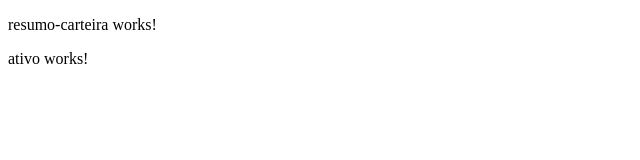
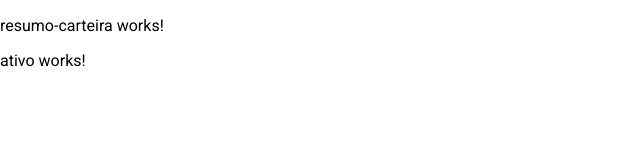
Before and after one commit to beritcarvalho/CarteiraBalanceada.Web, an Angular app in the folder CarteiraBalanceada.Web/: page / in a window 1280 px wide. Shown: the top 160 px of the page, without its empty margins (0-640 px from the left). Built offline with nearby package versions, Linux system fonts and the light colour scheme.

Commit message:
- Adicionado Angular Material 18.1.0

```diff
--- a/CarteiraBalanceada.Web/angular.json
+++ b/CarteiraBalanceada.Web/angular.json
@@ -37,6 +37,7 @@
               }
             ],
             "styles": [
+              "@angular/material/prebuilt-themes/magenta-violet.css",
               "src/styles.scss"
             ],
             "scripts": []
@@ -95,6 +96,7 @@
               }
             ],
             "styles": [
+              "@angular/material/prebuilt-themes/magenta-violet.css",
               "src/styles.scss"
             ],
             "scripts": [],
--- a/CarteiraBalanceada.Web/package.json
+++ b/CarteiraBalanceada.Web/package.json
@@ -11,17 +11,19 @@
   "private": true,
   "dependencies": {
     "@angular/animations": "^18.0.0",
+    "@angular/cdk": "^18.1.0",
     "@angular/common": "^18.0.0",
     "@angular/compiler": "^18.0.0",
     "@angular/core": "^18.0.0",
     "@angular/forms": "^18.0.0",
+    "@angular/material": "^18.1.0",
     "@angular/platform-browser": "^18.0.0",
     "@angular/platform-browser-dynamic": "^18.0.0",
     "@angular/router": "^18.0.0",
+    "jest-editor-support": "*",
     "rxjs": "~7.8.0",
     "tslib": "^2.3.0",
-    "zone.js": "~0.14.3",
-    "jest-editor-support": "*"
+    "zone.js": "~0.14.3"
   },
   "devDependencies": {
     "@angular-devkit/build-angular": "^18.0.7",
--- a/CarteiraBalanceada.Web/src/app/app.module.ts
+++ b/CarteiraBalanceada.Web/src/app/app.module.ts
@@ -4,6 +4,7 @@ import { BrowserModule } from '@angular/platform-browser';
 import { AppRoutingModule } from './app-routing.module';
 import { AppComponent } from './app.component';
 import { FeaturesModule } from './features/features.module';
+import { provideAnimationsAsync } from '@angular/platform-browser/animations/async';
 
 @NgModule({
   declarations: [
@@ -14,7 +15,9 @@ import { FeaturesModule } from './features/features.module';
     AppRoutingModule,
     FeaturesModule
   ],
-  providers: [],
+  providers: [
+    provideAnimationsAsync()
+  ],
   bootstrap: [AppComponent]
 })
 export class AppModule { }
--- a/CarteiraBalanceada.Web/src/index.html
+++ b/CarteiraBalanceada.Web/src/index.html
@@ -6,6 +6,8 @@
   <base href="/">
   <meta name="viewport" content="width=device-width, initial-scale=1">
   <link rel="icon" type="image/x-icon" href="favicon.ico">
+  <link href="https://fonts.googleapis.com/css2?family=Roboto:wght@300;400;500&display=swap" rel="stylesheet">
+  <link href="https://fonts.googleapis.com/icon?family=Material+Icons" rel="stylesheet">
 </head>
 <body>
   <app-root></app-root>
--- a/CarteiraBalanceada.Web/src/styles.scss
+++ b/CarteiraBalanceada.Web/src/styles.scss
@@ -1 +1,4 @@
 /* You can add global styles to this file, and also import other style files */
+
+html, body { height: 100%; }
+body { margin: 0; font-family: Roboto, "Helvetica Neue", sans-serif; }
```
Also changed, not shown: 1 other file (tests, documents, lock files or other folders).
